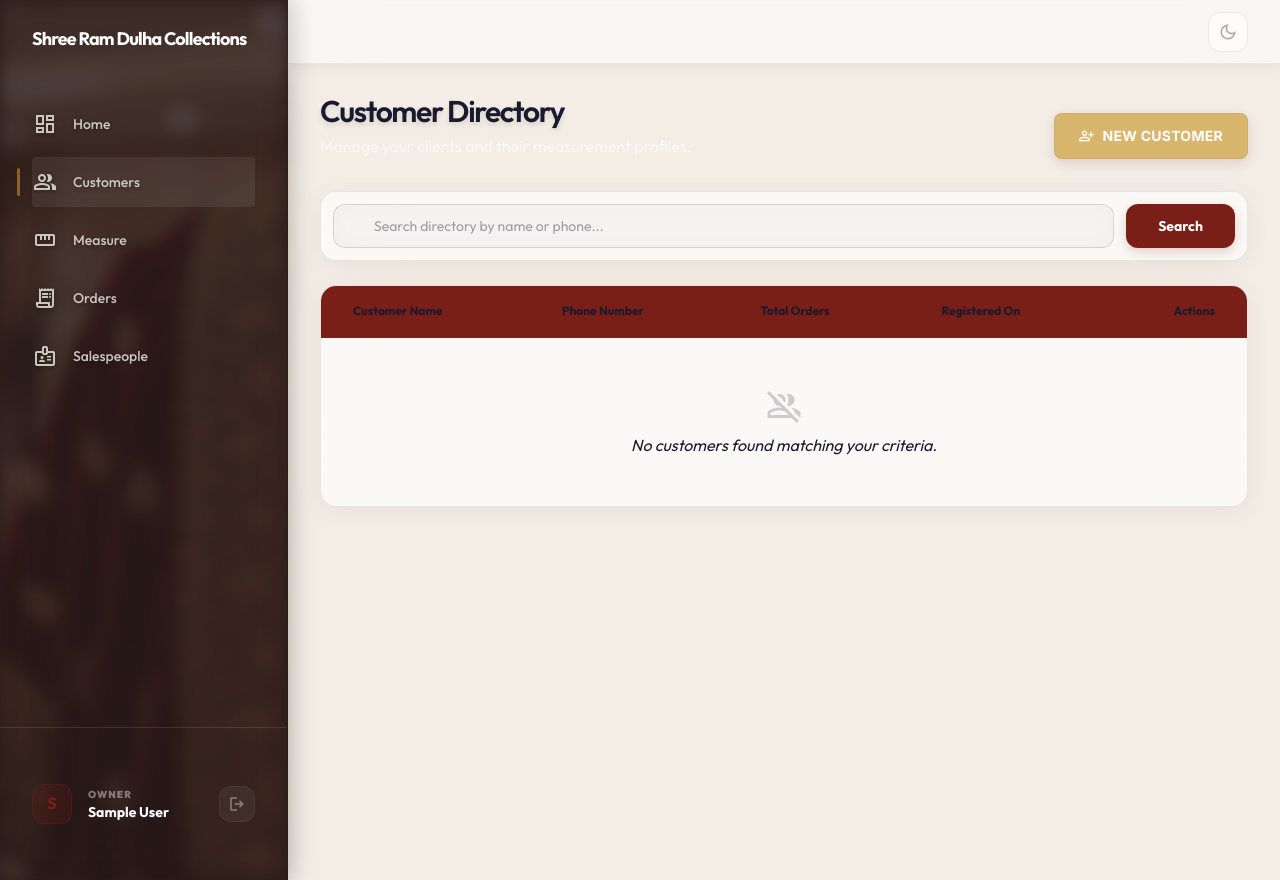
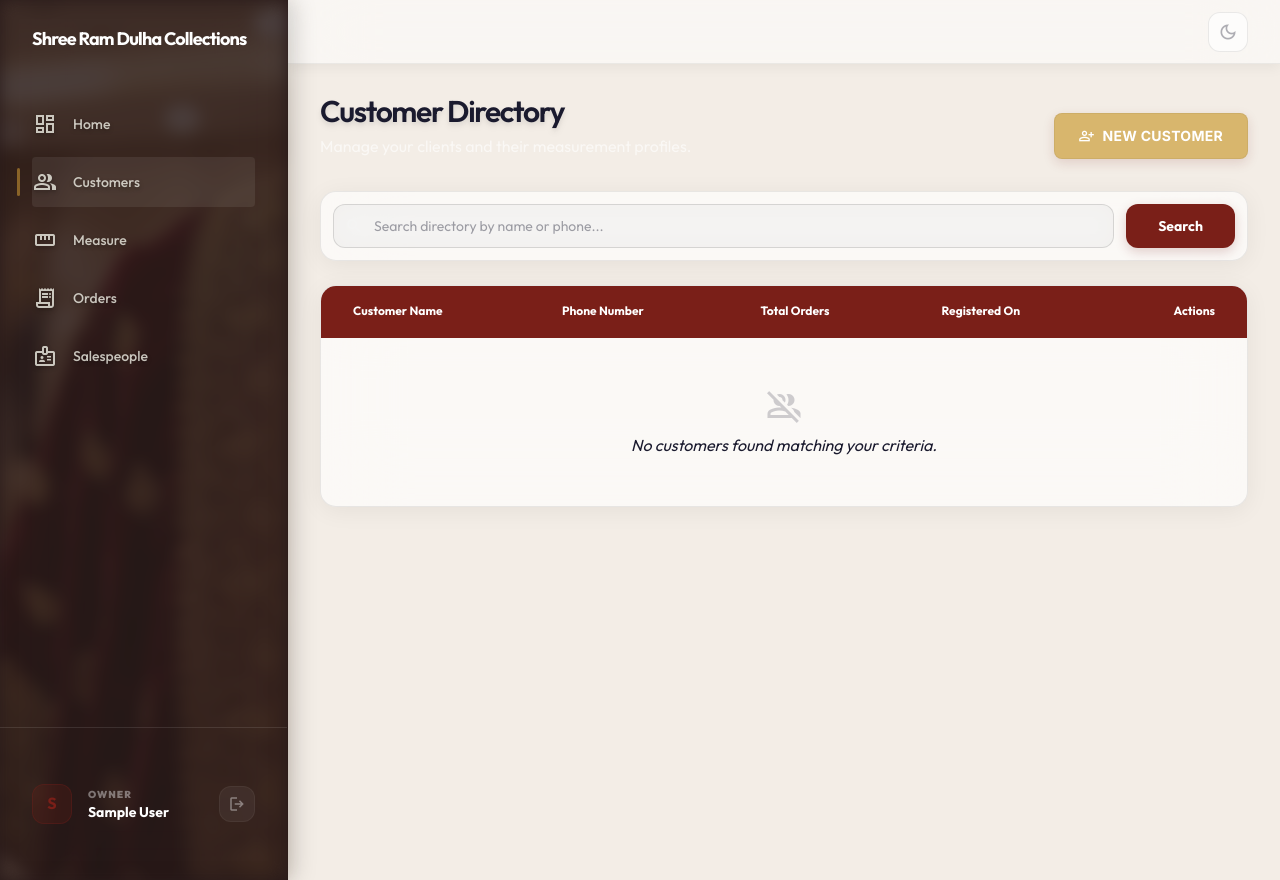
Before and after one commit to Pinkesh2905/SRDC, a Django app: page /customers/ in a window 1280 px wide. Run offline with Django 5.2, Linux system fonts and the light colour scheme; the visitor is signed in with stand-in values (Sample User, id 1); data that the repository does not hold is empty; some libraries are stand-ins or nearby versions.

Commit message:
Fix: ensure table header text is white

```diff
--- a/core/templates/core/base.html
+++ b/core/templates/core/base.html
@@ -239,6 +239,7 @@
             text-transform: none !important;
             font-size: 12px !important;
             font-weight: 700 !important;
+            color: #ffffff !important;
         }
         .app-shell table td {
             border-color: var(--table-row-border) !important;
```
